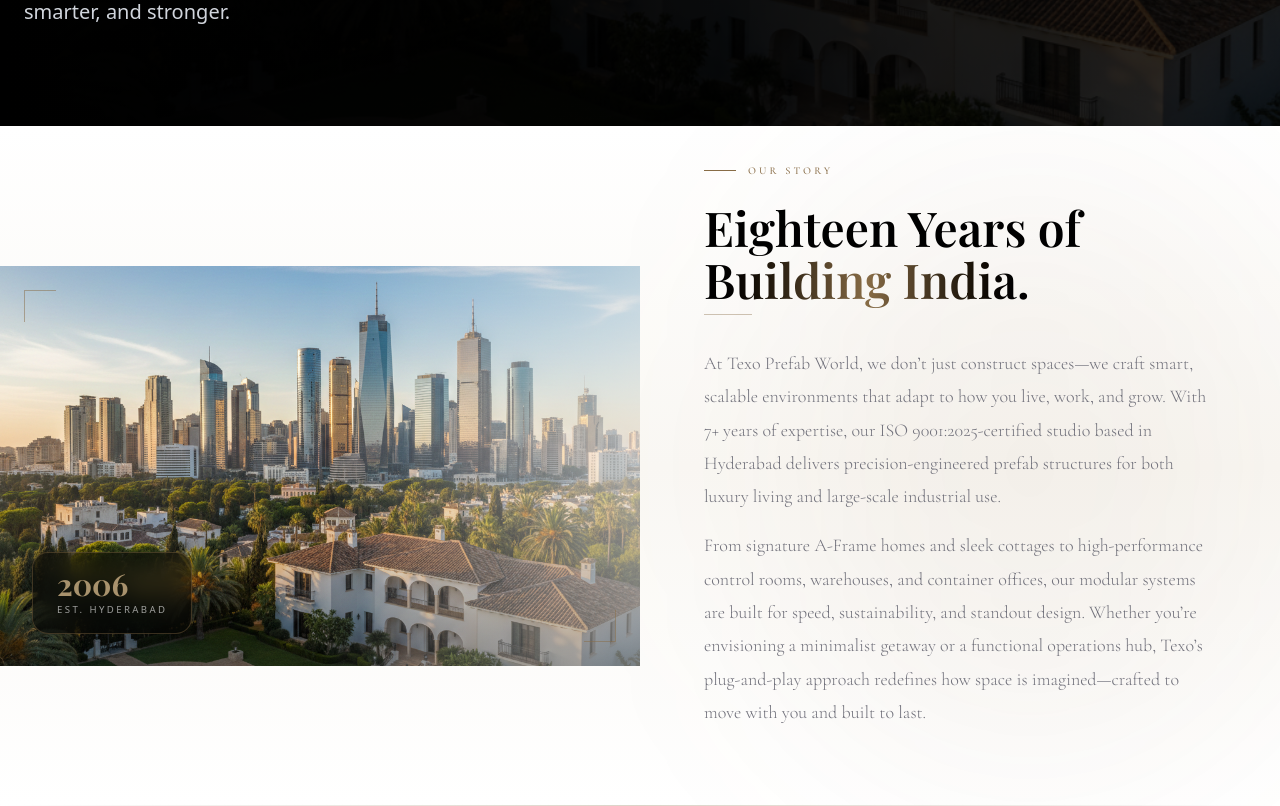
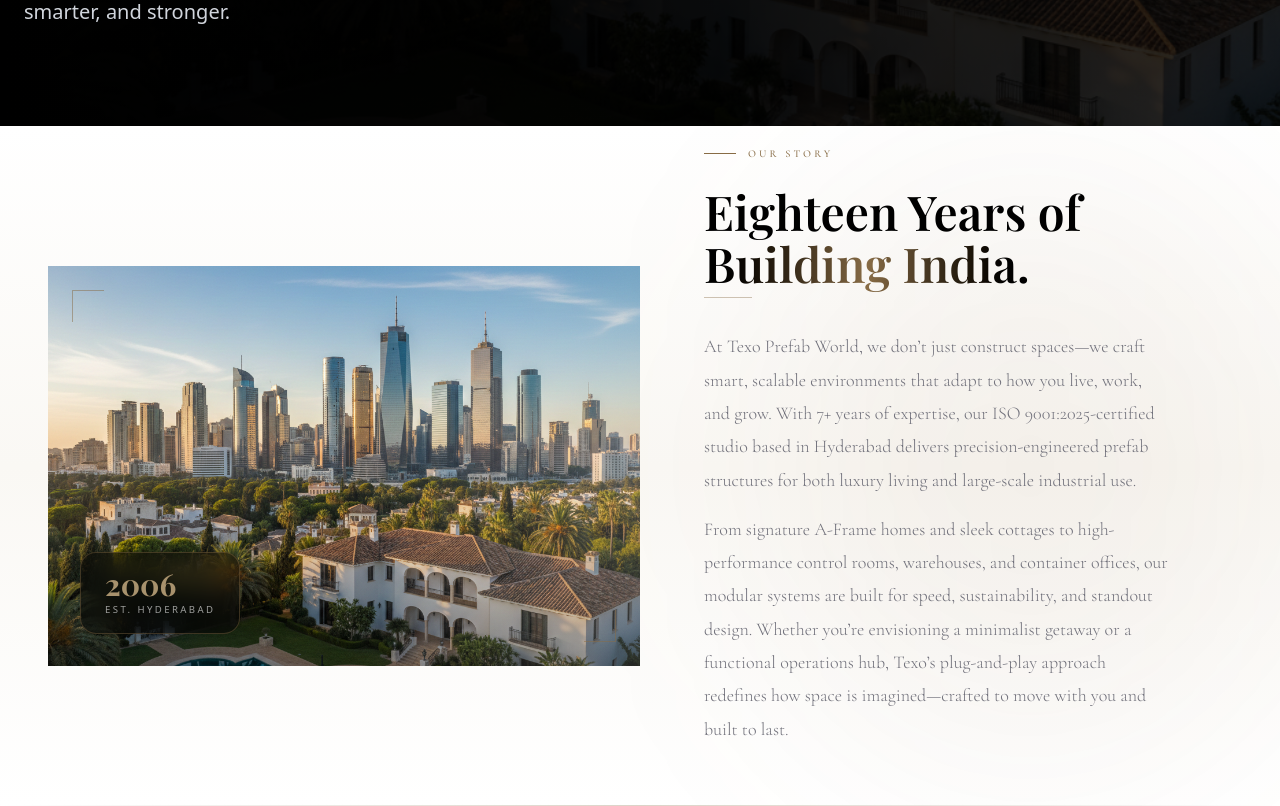
Before and after one commit to Texo-Prefab/Texo-Main, a Next.js app: page /about-us in a window 1280 px wide. Shown: the part 674-1480 px from the top of the page. Built offline with nearby package versions, Linux system fonts and the light colour scheme.

Commit message:
Update History section

```diff
--- a/src/components/about/History.tsx
+++ b/src/components/about/History.tsx
@@ -23,7 +23,7 @@
       {/* Ambient glow */}
       <div className="absolute top-1/2 right-0 -translate-y-1/2 w-125 h-150 rounded-full bg-[#886c46]/6 blur-[120px] pointer-events-none" />
 
-      <div className="flex flex-col lg:flex-row items-center justify-center min-h-[85vh]">
+      <div className="flex flex-col lg:flex-row items-center justify-center min-h-[85vh] px-12">
 
         {/* ── LEFT: Image ─────────────────────────────────── */}
         <motion.div
@@ -42,7 +42,7 @@
           />
 
           {/* Overlay */}
-          <div className="absolute inset-0 bg-linear-to-r from-transparent via-transparent to-white/30 lg:to-[#faf8f4]/60" />
+          <div className="absolute inset-0 bg-linear-to-r from-transparent via-transparent to-white/10 lg:to-[#faf8f4]/20" />
           <div className="absolute inset-0 bg-linear-to-t from-black/30 via-transparent to-transparent" />
 
           {/* Corner accents */}
```
